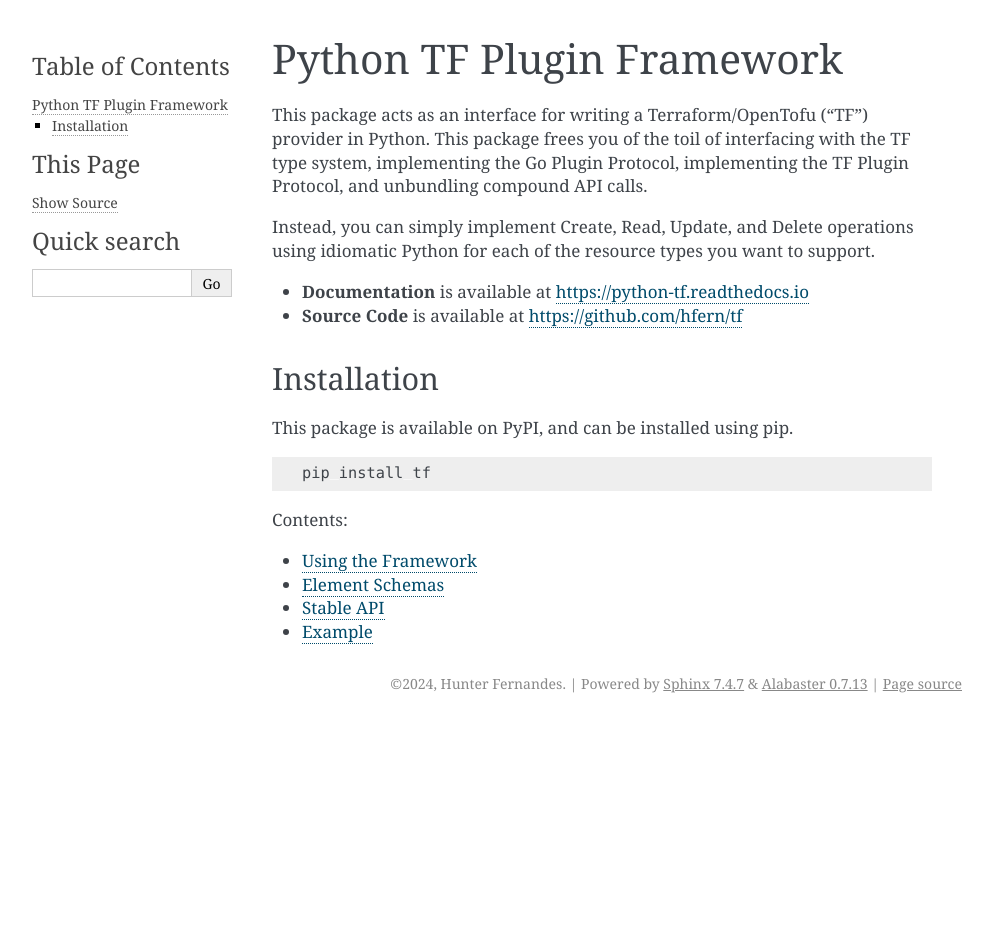
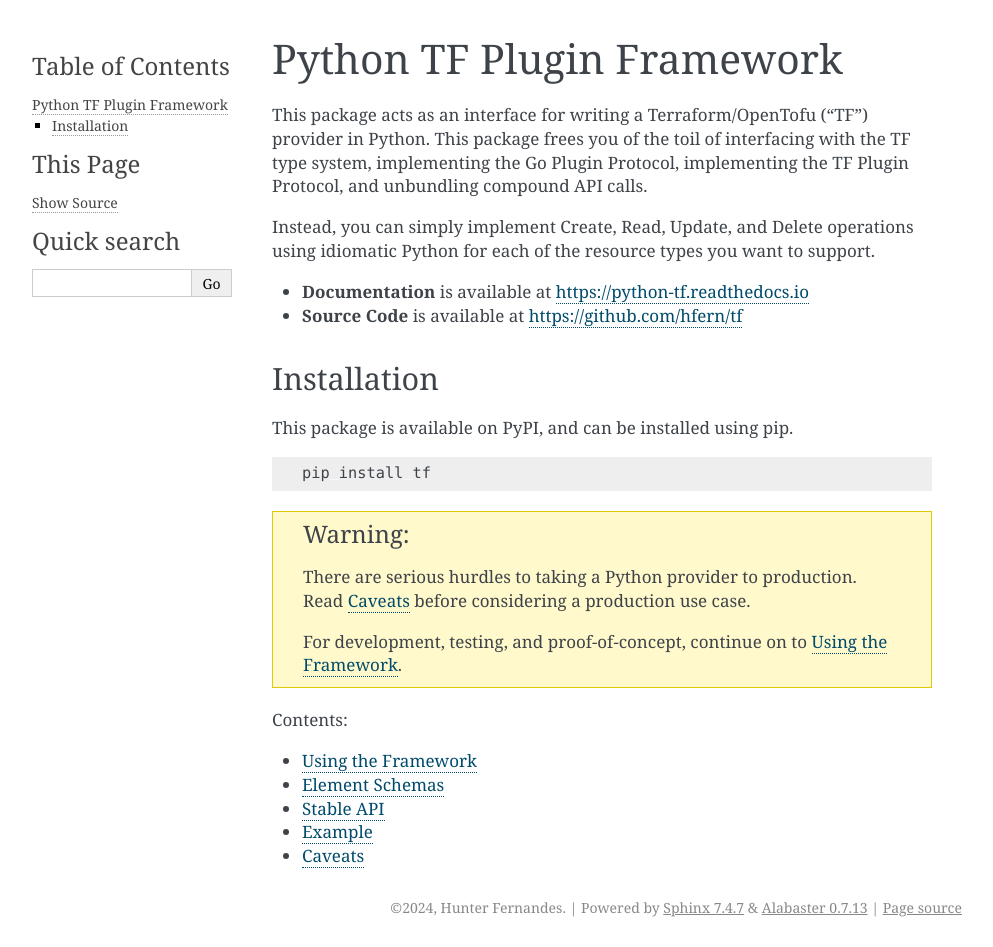
Before and after one commit to hfern/tf, a Sphinx documentation site: the page built from docs/index.rst, in a window 1280 px wide. Shown: the whole page, without its empty margins (148-1141 px from the left). Built offline with Sphinx 7.4.7, drawn with Linux system fonts in a browser that asks for light colours; before the commit the page ends 900 px from its top, so only the background shows below that.

Commit message:
Add production caveat docs

```diff
--- a/docs/_static/custom.css
+++ b/docs/_static/custom.css
@@ -9,3 +9,9 @@
         padding-left: 0;
     }
 }
+
+
+.admonition.warning {
+    background: #FFF9CC;
+    border-color: #E1C80B;
+}
--- a/docs/index.rst
+++ b/docs/index.rst
@@ -1,4 +1,12 @@
 ..  mdinclude:: ../README.md
+
+.. warning::
+
+    There are serious hurdles to taking a Python provider to production.
+    Read :doc:`caveats` before considering a production use case.
+
+    For development, testing, and proof-of-concept, continue on to :doc:`usage`.
+
 ..  toctree::
     :maxdepth: 1
     :caption: Contents:
@@ -7,3 +15,4 @@
     elements.md
     api.rst
     example.md
+    caveats.md
--- a/pyproject.toml
+++ b/pyproject.toml
@@ -1,6 +1,6 @@
 [tool.poetry]
 name = "tf"
-version = "1.0.3"
+version = "1.0.4"
 description = "Python Terraform Provider framework"
 authors = ["Hunter Fernandes <hunter@hfernandes.com>"]
 license = "MIT"
```
Also changed, not shown: docs/caveats.md (added, +84 -0 lines).
